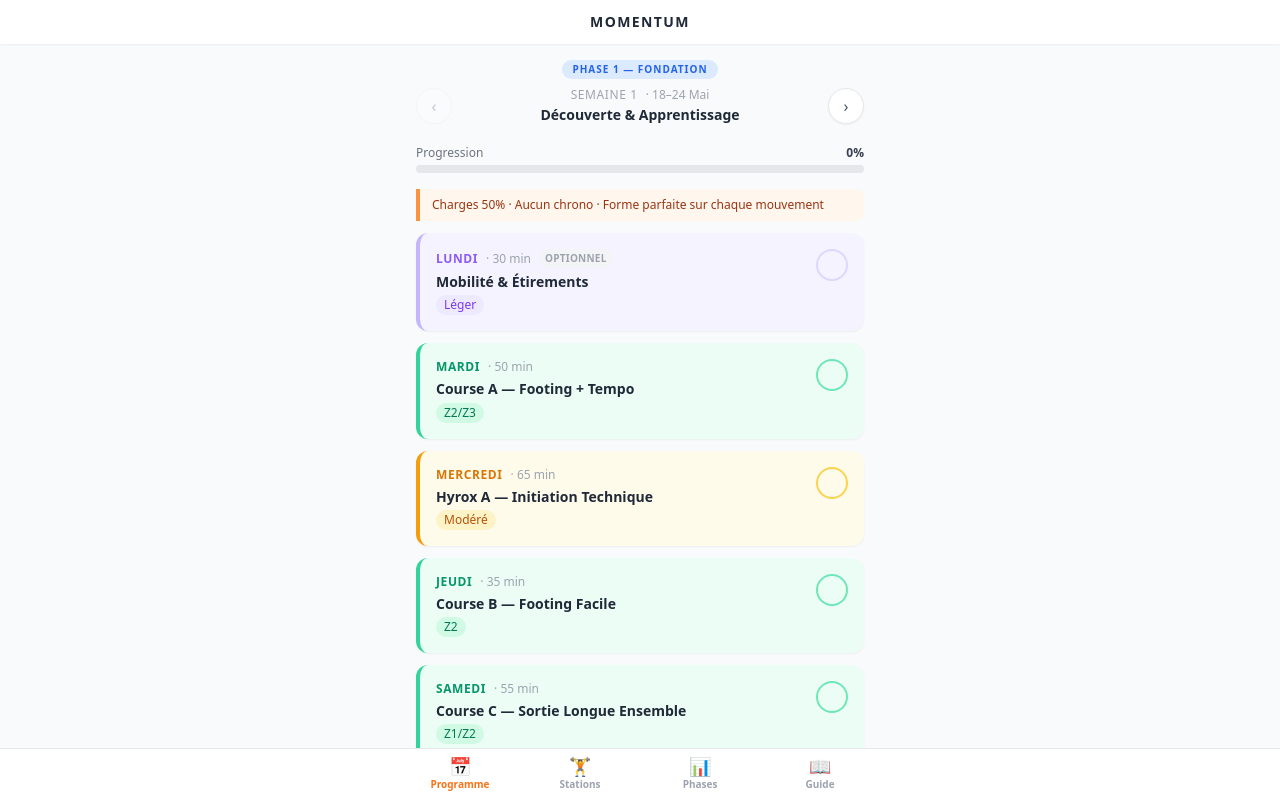
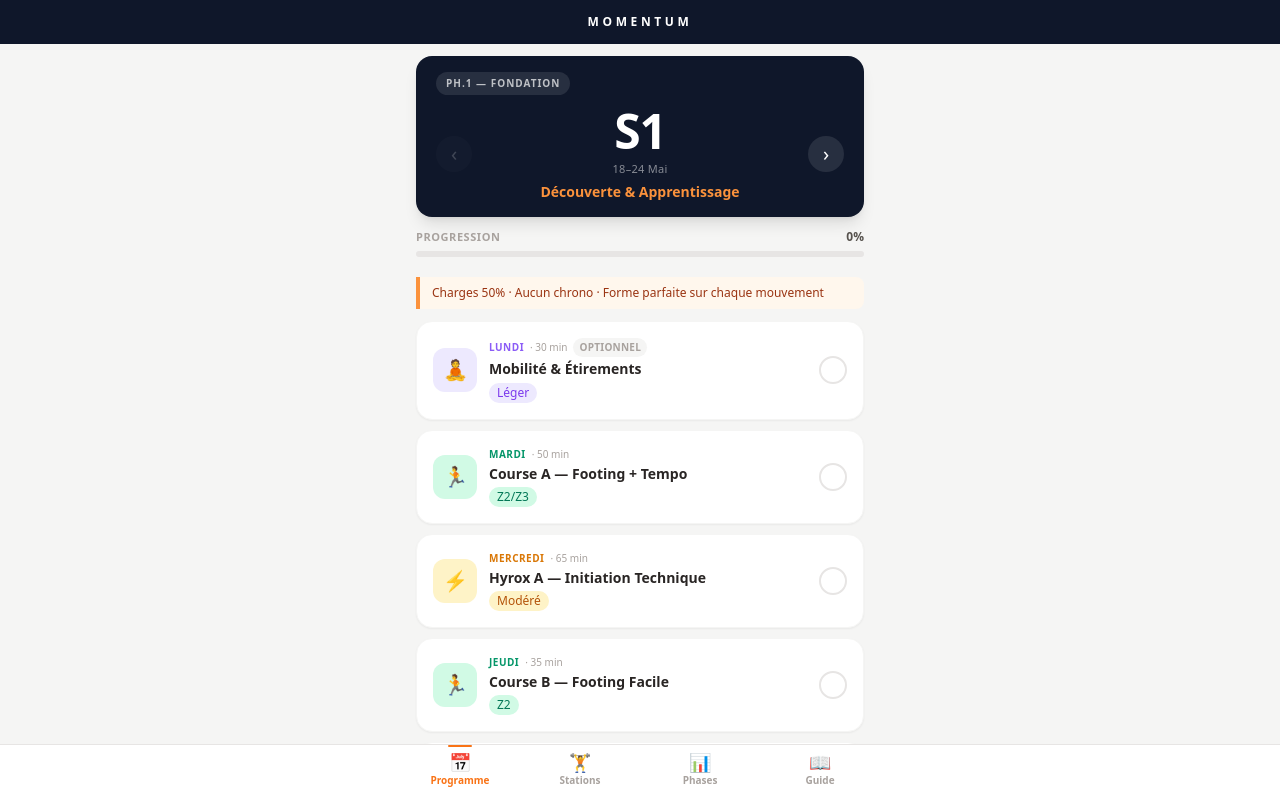
Before and after one commit to thomasglc/Momentum, a Vue app: page / in a window 1280 px wide. Shown: the top 798 px of the page. Built offline with nearby package versions, Linux system fonts and the light colour scheme.

Commit message:
improve style and add effect when finish trainning

```diff
--- a/index.html
+++ b/index.html
@@ -3,6 +3,7 @@
   <head>
     <meta charset="UTF-8" />
     <meta name="viewport" content="width=device-width, initial-scale=1.0" />
+    <meta name="theme-color" content="#0F172A" />
     <title>Momentum</title>
   </head>
   <body>
--- a/package.json
+++ b/package.json
@@ -9,9 +9,10 @@
     "preview": "vite preview"
   },
   "dependencies": {
+    "canvas-confetti": "^1.9.4",
+    "pinia": "^2.1.0",
     "vue": "^3.4.0",
-    "vue-router": "^4.3.0",
-    "pinia": "^2.1.0"
+    "vue-router": "^4.3.0"
   },
   "devDependencies": {
     "@vitejs/plugin-vue": "^5.0.0",
--- a/src/App.vue
+++ b/src/App.vue
@@ -1,17 +1,17 @@
 <template>
-  <div class="min-h-screen bg-gray-50">
+  <div class="min-h-screen bg-stone-100">
 
     <!-- Header fixe -->
-    <header class="fixed top-0 left-0 right-0 z-50 bg-white shadow-sm">
-      <div class="max-w-[480px] mx-auto px-4 py-3">
-        <h1 class="text-center text-sm font-bold tracking-widest text-gray-800 uppercase">
+    <header class="fixed top-0 left-0 right-0 z-50 bg-slate-900">
+      <div class="max-w-[480px] mx-auto px-4 py-3.5">
+        <h1 class="text-center text-xs font-black tracking-[0.3em] text-white uppercase">
           Momentum
         </h1>
       </div>
     </header>
 
     <!-- Contenu -->
-    <main class="max-w-[480px] mx-auto pt-12 pb-16">
+    <main class="max-w-[480px] mx-auto pt-11 pb-16">
       <RouterView v-slot="{ Component }">
         <Transition name="fade" mode="out-in">
           <component :is="Component" />
@@ -20,15 +20,19 @@
     </main>
 
     <!-- Bottom Tab Nav -->
-    <nav class="fixed bottom-0 left-0 right-0 z-50 bg-white border-t border-gray-200">
+    <nav class="fixed bottom-0 left-0 right-0 z-50 bg-white border-t border-stone-200">
       <div class="max-w-[480px] mx-auto flex">
         <RouterLink
           v-for="tab in tabs"
           :key="tab.id"
           :to="tab.to"
-          class="flex-1 flex flex-col items-center py-2 gap-0.5 transition-colors"
-          :class="activeTab === tab.id ? 'text-orange-500' : 'text-gray-400'"
+          class="flex-1 flex flex-col items-center pt-2 pb-3 gap-0.5 transition-colors relative"
+          :class="activeTab === tab.id ? 'text-orange-500' : 'text-stone-400'"
         >
+          <span
+            v-if="activeTab === tab.id"
+            class="absolute top-0 left-1/2 -translate-x-1/2 w-6 h-0.5 rounded-full bg-orange-500"
+          />
           <span class="text-lg leading-none">{{ tab.icon }}</span>
           <span class="text-[10px] font-semibold">{{ tab.label }}</span>
         </RouterLink>
--- a/src/components/ProgressBar.vue
+++ b/src/components/ProgressBar.vue
@@ -1,13 +1,13 @@
 <template>
-  <div class="px-4 pt-4 pb-2">
-    <div class="flex justify-between items-center mb-1">
-      <span class="text-xs text-gray-500 font-medium">Progression</span>
-      <span class="text-xs font-semibold text-gray-700">{{ progress }}%</span>
+  <div class="px-4 pt-3 pb-2">
+    <div class="flex justify-between items-center mb-1.5">
+      <span class="text-[11px] font-semibold uppercase tracking-wider text-stone-400">Progression</span>
+      <span class="text-xs font-bold" :class="progress === 100 ? 'text-emerald-500' : 'text-stone-600'">{{ progress }}%</span>
     </div>
-    <div class="h-2 bg-gray-200 rounded-full overflow-hidden">
+    <div class="h-1.5 bg-stone-200 rounded-full overflow-hidden">
       <div
-        class="h-2 rounded-full transition-all duration-500"
-        :class="barColor"
+        class="h-1.5 rounded-full transition-all duration-500"
+        :class="progress === 100 ? 'bg-emerald-500' : 'bg-orange-500'"
         :style="{ width: progress + '%' }"
       />
     </div>
@@ -15,19 +15,7 @@
 </template>
 
 <script setup>
-import { computed } from 'vue'
-
-/** @type {{ progress: number }} */
-const props = defineProps({
-  progress: {
-    type: Number,
-    required: true
-  }
-})
-
-const barColor = computed(() => {
-  if (props.progress === 100) return 'bg-emerald-500'
-  if (props.progress >= 50) return 'bg-amber-400'
-  return 'bg-blue-400'
+defineProps({
+  progress: { type: Number, required: true }
 })
 </script>
--- a/src/components/SessionCard.vue
+++ b/src/components/SessionCard.vue
@@ -1,38 +1,41 @@
 <template>
   <div
-    class="rounded-xl shadow-sm border-l-4 p-4 cursor-pointer active:scale-[0.98] transition-all duration-150"
-    :class="[cfg.cardBg, cfg.borderColor, { 'opacity-60': completed }]"
+    class="bg-white rounded-2xl shadow-sm border border-stone-100 p-4 cursor-pointer active:scale-[0.98] transition-all duration-150"
+    :class="{ 'opacity-55': completed }"
     @click="emit('click')"
   >
-    <div class="flex items-start justify-between gap-2">
+    <div class="flex items-center gap-3">
+
+      <!-- Type icon -->
+      <div
+        class="w-11 h-11 flex-shrink-0 rounded-xl flex items-center justify-center text-xl"
+        :class="cfg.iconBg"
+      >{{ cfg.icon }}</div>
+
+      <!-- Content -->
       <div class="flex-1 min-w-0">
-        <!-- Jour, durée et badge optionnel -->
-        <div class="flex items-center gap-2 mb-1 flex-wrap">
-          <span class="text-xs font-semibold uppercase tracking-wider" :class="cfg.labelColor">{{ session.day }}</span>
-          <span v-if="session.duration > 0" class="text-xs text-gray-400">· {{ session.duration }} min</span>
+        <div class="flex items-center gap-1.5 mb-0.5 flex-wrap">
+          <span class="text-[10px] font-bold uppercase tracking-wider" :class="cfg.labelColor">{{ session.day }}</span>
+          <span v-if="session.duration > 0" class="text-[10px] text-stone-400">· {{ session.duration }} min</span>
           <span
             v-if="session.optional"
-            class="text-[10px] font-semibold px-1.5 py-0.5 rounded-full bg-gray-100 text-gray-400 uppercase tracking-wide"
+            class="text-[10px] font-semibold px-1.5 py-0.5 rounded-full bg-stone-100 text-stone-400 uppercase tracking-wide"
           >Optionnel</span>
         </div>
-
-        <p class="font-semibold text-gray-800 text-sm leading-snug">{{ session.title }}</p>
-
-        <span
-          class="inline-block mt-1 text-xs px-2 py-0.5 rounded-full font-medium"
-          :class="cfg.badgeBg"
-        >{{ session.intensity }}</span>
+        <p class="font-semibold text-stone-800 text-sm leading-snug">{{ session.title }}</p>
+        <span class="inline-block mt-1 text-xs px-2 py-0.5 rounded-full font-medium" :class="cfg.badgeBg">{{ session.intensity }}</span>
       </div>
 
-      <!-- Icône de complétion -->
+      <!-- Completion -->
       <div
-        class="w-8 h-8 flex-shrink-0 rounded-full flex items-center justify-center border-2 transition-colors"
-        :class="completed ? cfg.checkActive : cfg.checkInactive"
+        class="w-7 h-7 flex-shrink-0 rounded-full flex items-center justify-center border-2 transition-colors"
+        :class="completed ? cfg.checkActive : 'border-stone-200'"
       >
-        <svg v-if="completed" class="w-4 h-4" fill="none" viewBox="0 0 24 24" stroke="currentColor" stroke-width="2.5">
+        <svg v-if="completed" class="w-3.5 h-3.5 text-white" fill="none" viewBox="0 0 24 24" stroke="currentColor" stroke-width="3">
           <path stroke-linecap="round" stroke-linejoin="round" d="M5 13l4 4L19 7" />
         </svg>
       </div>
+
     </div>
   </div>
 </template>
--- a/src/components/SessionDetail.vue
+++ b/src/components/SessionDetail.vue
@@ -1,28 +1,28 @@
 <template>
-  <div v-if="session" class="px-4 py-4">
+  <div v-if="session">
 
-    <!-- Type badge + optionnel -->
-    <div class="flex items-center gap-2 mb-3 flex-wrap">
-      <span class="text-xs font-bold uppercase tracking-widest px-3 py-1 rounded-full" :class="cfg.badgeClass">
-        {{ cfg.label }}
+    <!-- Hero header -->
+    <div class="px-4 pt-5 pb-6" :class="cfg.heroBg">
+      <!-- Badge aligné à droite — laisse la gauche libre pour le bouton retour flottant -->
+      <div class="flex items-center justify-end gap-2 mb-3 flex-wrap">
+        <span class="text-xs font-bold uppercase tracking-widest px-2.5 py-1 rounded-full bg-white/20 text-white flex items-center gap-1.5">
+          <span>{{ cfg.icon }}</span>{{ cfg.label }}
         </span>
-      <span
-        v-if="session.optional"
-        class="text-xs font-semibold px-3 py-1 rounded-full bg-gray-100 text-gray-500"
-      >Optionnel</span>
+        <span v-if="session.optional" class="text-xs font-semibold px-2.5 py-1 rounded-full bg-white/10 text-white/70">Optionnel</span>
+      </div>
+      <h2 class="text-xl font-bold text-white leading-snug mb-2">{{ session.title }}</h2>
+      <div class="flex items-center gap-2 text-sm flex-wrap" :class="cfg.heroText">
+        <span>{{ session.day }}</span>
+        <template v-if="session.duration > 0">
+          <span>·</span><span>{{ session.duration }} min</span>
+        </template>
+        <span>·</span>
+        <span class="font-medium">{{ session.intensity }}</span>
+      </div>
     </div>
 
-    <!-- Titre + meta -->
-    <h2 class="text-xl font-bold text-gray-900 mb-1">{{ session.title }}</h2>
-    <div class="flex items-center gap-3 text-sm text-gray-500 mb-4 flex-wrap">
-      <span>{{ session.day }}</span>
-      <template v-if="session.duration > 0">
-        <span>·</span>
-        <span>{{ session.duration }} min</span>
-      </template>
-      <span>·</span>
-      <span class="font-medium" :class="cfg.intensityColor">{{ session.intensity }}</span>
-    </div>
+    <!-- Body -->
+    <div class="px-4 py-4">
 
       <!-- Note optionnelle -->
       <div v-if="session.optional" class="mb-4 bg-violet-50 border-l-4 border-violet-300 rounded-r-lg px-3 py-2">
@@ -32,7 +32,7 @@
       </div>
 
       <!-- Description -->
-    <p class="text-sm text-gray-600 mb-4 leading-relaxed">{{ session.description }}</p>
+      <p class="text-sm text-stone-600 mb-4 leading-relaxed">{{ session.description }}</p>
 
       <!-- Graphique allures (running uniquement) -->
       <SessionPaceChart
@@ -42,7 +42,7 @@
 
       <!-- Programme -->
       <div v-if="session.details?.length" class="mb-6">
-      <h3 class="text-xs uppercase tracking-widest font-semibold text-gray-400 mb-3">Programme</h3>
+        <h3 class="text-xs uppercase tracking-widest font-semibold text-stone-400 mb-3">Programme</h3>
         <div class="space-y-2">
           <SessionProgramBlock
             v-for="(block, i) in parsedBlocks"
@@ -63,6 +63,7 @@
       </button>
 
     </div>
+  </div>
 </template>
 
 <script setup>
--- a/src/components/WeekNav.vue
+++ b/src/components/WeekNav.vue
@@ -1,39 +1,41 @@
 <template>
-  <div class="px-4 pt-3 pb-1">
-    <!-- Phase badge -->
-    <div class="flex items-center justify-center gap-2 mb-2">
+  <div class="px-4 pt-3 pb-0">
+    <div class="bg-slate-900 rounded-2xl px-5 py-4 shadow-lg">
+
+      <!-- Top row: phase badge + deload -->
+      <div class="flex items-center justify-between mb-3">
         <span
           v-if="phase"
-        class="text-[10px] font-bold uppercase tracking-widest px-2.5 py-0.5 rounded-full"
-        :class="phaseCfg.badge"
-      >Phase {{ phase }} — {{ phaseCfg.name }}</span>
+          class="text-[10px] font-bold uppercase tracking-widest px-2.5 py-1 rounded-full bg-white/10 text-white/70"
+        >Ph.{{ phase }} — {{ phaseCfg.name }}</span>
         <span
           v-if="isDeload"
-        class="text-[10px] font-bold uppercase tracking-widest px-2.5 py-0.5 rounded-full bg-emerald-100 text-emerald-600"
+          class="text-[10px] font-bold uppercase tracking-widest px-2.5 py-1 rounded-full bg-emerald-400/20 text-emerald-400"
         >Décharge</span>
+        <div v-if="!phase && !isDeload" />
       </div>
 
-    <!-- Navigation -->
+      <!-- Navigation row -->
       <div class="flex items-center justify-between">
         <button
           @click="emit('prev')"
           :disabled="!canGoPrev"
-        class="w-9 h-9 flex items-center justify-center rounded-full bg-white shadow-sm border border-gray-200 text-gray-600 disabled:opacity-30 disabled:cursor-not-allowed active:scale-95 transition-transform"
-      >&#8249;</button>
+          class="w-9 h-9 flex items-center justify-center rounded-full bg-white/10 text-white text-xl disabled:opacity-20 active:scale-95 transition-transform"
+        >‹</button>
 
         <div class="text-center">
-        <div class="flex items-center justify-center gap-2">
-          <p class="text-xs text-gray-400 uppercase tracking-wider font-medium">Semaine {{ weekNumber }}</p>
-          <span v-if="dateRange" class="text-xs text-gray-400">· {{ dateRange }}</span>
-        </div>
-        <p class="text-sm font-semibold text-gray-800 mt-0.5">{{ theme }}</p>
+          <div class="text-5xl font-black text-white tracking-tight leading-none">S{{ weekNumber }}</div>
+          <div v-if="dateRange" class="text-[11px] text-white/50 mt-1.5 tracking-wide">{{ dateRange }}</div>
+          <div class="text-sm font-semibold text-orange-400 mt-1 leading-snug">{{ theme }}</div>
         </div>
 
         <button
           @click="emit('next')"
           :disabled="!canGoNext"
-        class="w-9 h-9 flex items-center justify-center rounded-full bg-white shadow-sm border border-gray-200 text-gray-600 disabled:opacity-30 disabled:cursor-not-allowed active:scale-95 transition-transform"
-      >&#8250;</button>
+          class="w-9 h-9 flex items-center justify-center rounded-full bg-white/10 text-white text-xl disabled:opacity-20 active:scale-95 transition-transform"
+        >›</button>
+      </div>
+
     </div>
   </div>
 </template>
--- a/src/constants/sessionTypes.js
+++ b/src/constants/sessionTypes.js
@@ -5,94 +5,122 @@
 export const SESSION_TYPE_CONFIG = {
   running: {
     label: 'Course',
+    icon:  '🏃',
+    iconBg:        'bg-emerald-100',
     badgeClass:    'bg-emerald-100 text-emerald-700',
     intensityColor:'text-emerald-600',
-    completedBtn:  'bg-emerald-100 text-emerald-700 border border-emerald-300',
+    completedBtn:  'bg-emerald-100 text-emerald-700 border border-emerald-200',
     pendingBtn:    'bg-emerald-500 text-white',
     cardBg:        'bg-emerald-50',
     borderColor:   'border-emerald-400',
     labelColor:    'text-emerald-600',
     badgeBg:       'bg-emerald-100 text-emerald-700',
-    checkActive:   'border-emerald-500 bg-emerald-500 text-white',
-    checkInactive: 'border-emerald-300 text-transparent',
+    checkActive:   'border-emerald-500 bg-emerald-500',
+    checkInactive: 'border-stone-200',
+    heroBg:        'bg-emerald-600',
+    heroText:      'text-emerald-100',
   },
   strength: {
     label: 'Renforcement',
+    icon:  '💪',
+    iconBg:        'bg-blue-100',
     badgeClass:    'bg-blue-100 text-blue-700',
     intensityColor:'text-blue-600',
-    completedBtn:  'bg-blue-100 text-blue-700 border border-blue-300',
+    completedBtn:  'bg-blue-100 text-blue-700 border border-blue-200',
     pendingBtn:    'bg-blue-500 text-white',
     cardBg:        'bg-blue-50',
     borderColor:   'border-blue-400',
     labelColor:    'text-blue-600',
     badgeBg:       'bg-blue-100 text-blue-700',
-    checkActive:   'border-blue-500 bg-blue-500 text-white',
-    checkInactive: 'border-blue-300 text-transparent',
+    checkActive:   'border-blue-500 bg-blue-500',
+    checkInactive: 'border-stone-200',
+    heroBg:        'bg-blue-600',
+    heroText:      'text-blue-100',
   },
   hyrox: {
     label: 'Hyrox',
+    icon:  '⚡',
+    iconBg:        'bg-amber-100',
     badgeClass:    'bg-amber-100 text-amber-700',
     intensityColor:'text-amber-600',
-    completedBtn:  'bg-amber-100 text-amber-700 border border-amber-300',
+    completedBtn:  'bg-amber-100 text-amber-700 border border-amber-200',
     pendingBtn:    'bg-amber-500 text-white',
     cardBg:        'bg-amber-50',
     borderColor:   'border-amber-500',
     labelColor:    'text-amber-600',
     badgeBg:       'bg-amber-100 text-amber-700',
-    checkActive:   'border-amber-500 bg-amber-500 text-white',
-    checkInactive: 'border-amber-300 text-transparent',
+    checkActive:   'border-amber-500 bg-amber-500',
+    checkInactive: 'border-stone-200',
+    heroBg:        'bg-amber-500',
+    heroText:      'text-amber-100',
   },
   brick: {
     label: 'Brick',
+    icon:  '🔗',
+    iconBg:        'bg-cyan-100',
     badgeClass:    'bg-cyan-100 text-cyan-700',
     intensityColor:'text-cyan-600',
-    completedBtn:  'bg-cyan-100 text-cyan-700 border border-cyan-300',
+    completedBtn:  'bg-cyan-100 text-cyan-700 border border-cyan-200',
     pendingBtn:    'bg-cyan-500 text-white',
     cardBg:        'bg-cyan-50',
     borderColor:   'border-cyan-500',
     labelColor:    'text-cyan-700',
     badgeBg:       'bg-cyan-100 text-cyan-700',
-    checkActive:   'border-cyan-500 bg-cyan-500 text-white',
-    checkInactive: 'border-cyan-300 text-transparent',
+    checkActive:   'border-cyan-500 bg-cyan-500',
+    checkInactive: 'border-stone-200',
+    heroBg:        'bg-cyan-600',
+    heroText:      'text-cyan-100',
   },
   mobility: {
     label: 'Mobilité',
+    icon:  '🧘',
+    iconBg:        'bg-violet-100',
     badgeClass:    'bg-violet-100 text-violet-700',
     intensityColor:'text-violet-600',
-    completedBtn:  'bg-violet-100 text-violet-700 border border-violet-300',
+    completedBtn:  'bg-violet-100 text-violet-700 border border-violet-200',
     pendingBtn:    'bg-violet-500 text-white',
     cardBg:        'bg-violet-50',
     borderColor:   'border-violet-300',
     labelColor:    'text-violet-500',
     badgeBg:       'bg-violet-100 text-violet-600',
-    checkActive:   'border-violet-400 bg-violet-400 text-white',
-    checkInactive: 'border-violet-200 text-transparent',
+    checkActive:   'border-violet-400 bg-violet-400',
+    checkInactive: 'border-stone-200',
+    heroBg:        'bg-violet-600',
+    heroText:      'text-violet-100',
   },
   recovery: {
     label: 'Récupération',
-    badgeClass:    'bg-gray-100 text-gray-600',
-    intensityColor:'text-gray-500',
-    completedBtn:  'bg-gray-100 text-gray-600 border border-gray-300',
-    pendingBtn:    'bg-gray-400 text-white',
-    cardBg:        'bg-gray-50',
-    borderColor:   'border-gray-300',
-    labelColor:    'text-gray-500',
-    badgeBg:       'bg-gray-100 text-gray-500',
-    checkActive:   'border-gray-400 bg-gray-400 text-white',
-    checkInactive: 'border-gray-300 text-transparent',
+    icon:  '😴',
+    iconBg:        'bg-stone-100',
+    badgeClass:    'bg-stone-100 text-stone-600',
+    intensityColor:'text-stone-500',
+    completedBtn:  'bg-stone-100 text-stone-600 border border-stone-200',
+    pendingBtn:    'bg-stone-400 text-white',
+    cardBg:        'bg-stone-50',
+    borderColor:   'border-stone-300',
+    labelColor:    'text-stone-500',
+    badgeBg:       'bg-stone-100 text-stone-500',
+    checkActive:   'border-stone-400 bg-stone-400',
+    checkInactive: 'border-stone-200',
+    heroBg:        'bg-slate-600',
+    heroText:      'text-slate-200',
   },
   race: {
     label: '🏁 Race Day',
+    icon:  '🏁',
+    iconBg:        'bg-red-100',
     badgeClass:    'bg-red-100 text-red-700',
     intensityColor:'text-red-600',
-    completedBtn:  'bg-red-100 text-red-700 border border-red-300',
+    completedBtn:  'bg-red-100 text-red-700 border border-red-200',
     pendingBtn:    'bg-red-500 text-white',
     cardBg:        'bg-red-50',
     borderColor:   'border-red-500',
     labelColor:    'text-red-600',
     badgeBg:       'bg-red-100 text-red-700',
-    checkActive:   'border-red-500 bg-red-500 text-white',
-    checkInactive: 'border-red-300 text-transparent',
+    checkActive:   'border-red-500 bg-red-500',
+    checkInactive: 'border-stone-200',
+    heroBg:        'bg-red-600',
+    heroText:      'text-red-100',
   },
 }
 
--- a/src/views/SessionView.vue
+++ b/src/views/SessionView.vue
@@ -1,27 +1,23 @@
 <template>
-  <div class="pb-8">
-    <!-- Bouton retour -->
-    <div class="px-4 py-3">
-      <button
-        @click="router.back()"
-        class="flex items-center gap-1 text-sm text-gray-500 hover:text-gray-800 transition-colors"
-      >
-        <span>&#8592;</span>
-        <span>Retour</span>
-      </button>
-    </div>
+  <div class="pb-8 relative">
+
+    <!-- Bouton retour flottant sur le hero -->
+    <button
+      @click="router.back()"
+      class="absolute top-4 left-4 z-10 w-8 h-8 flex items-center justify-center rounded-full bg-black/25 text-white text-lg active:scale-95 transition-transform"
+    >‹</button>
 
     <!-- Détail de la séance -->
     <SessionDetail
       v-if="session"
       :session="session"
       :completed="store.isCompleted(session.id)"
-      @toggle="store.toggleSession(session.id)"
+      @toggle="handleToggle"
     />
 
     <!-- État de chargement -->
     <div v-else class="flex items-center justify-center py-16">
-      <p class="text-sm text-gray-400">Chargement de la séance…</p>
+      <p class="text-sm text-stone-400">Chargement de la séance…</p>
     </div>
   </div>
 </template>
@@ -32,6 +28,7 @@
 import { useTrainingStore } from '@/stores/training'
 import { getSession } from '@/services/trainingService'
 import SessionDetail from '@/components/SessionDetail.vue'
+import confetti from 'canvas-confetti'
 
 const store = useTrainingStore()
 const route = useRoute()
@@ -42,4 +39,21 @@
 onMounted(async () => {
   session.value = await getSession(route.params.id)
 })
+
+function handleToggle() {
+  const wasCompleted = store.isCompleted(session.value.id)
+  store.toggleSession(session.value.id)
+
+  if (!wasCompleted) {
+    // Burst de confettis depuis le bas de l'écran
+    confetti({
+      particleCount: 120,
+      spread: 80,
+      origin: { x: 0.5, y: 0.9 },
+      colors: ['#f97316', '#fb923c', '#fbbf24', '#34d399', '#60a5fa', '#a78bfa'],
+      zIndex: 9999,
+    })
+    setTimeout(() => router.back(), 1800)
+  }
+}
 </script>
--- a/src/views/WeekView.vue
+++ b/src/views/WeekView.vue
@@ -19,13 +19,13 @@
     <!-- Note de la semaine -->
     <div
       v-if="currentWeek?.weekNote"
-      class="mx-4 mt-2 mb-1 bg-orange-50 border-l-4 border-orange-400 rounded-r-lg px-3 py-2"
+      class="mx-4 mt-3 bg-orange-50 border-l-4 border-orange-400 rounded-r-lg px-3 py-2"
     >
       <p class="text-xs text-orange-800">{{ currentWeek.weekNote }}</p>
     </div>
 
     <!-- Liste des séances -->
-    <div v-if="currentWeek" class="px-4 mt-3 flex flex-col gap-3">
+    <div v-if="currentWeek" class="px-4 mt-3 flex flex-col gap-2.5">
       <SessionCard
         v-for="session in currentWeek.sessions"
         :key="session.id"
@@ -37,7 +37,7 @@
 
     <!-- État de chargement -->
     <div v-else class="flex items-center justify-center py-16">
-      <p class="text-sm text-gray-400">Chargement du plan…</p>
+      <p class="text-sm text-stone-400">Chargement du plan…</p>
     </div>
   </div>
 </template>
```
Also changed, not shown: .claude/settings.local.json, 1 other file (tests, documents, lock files or other folders). Lines whose indentation alone changed are shown as unchanged.
